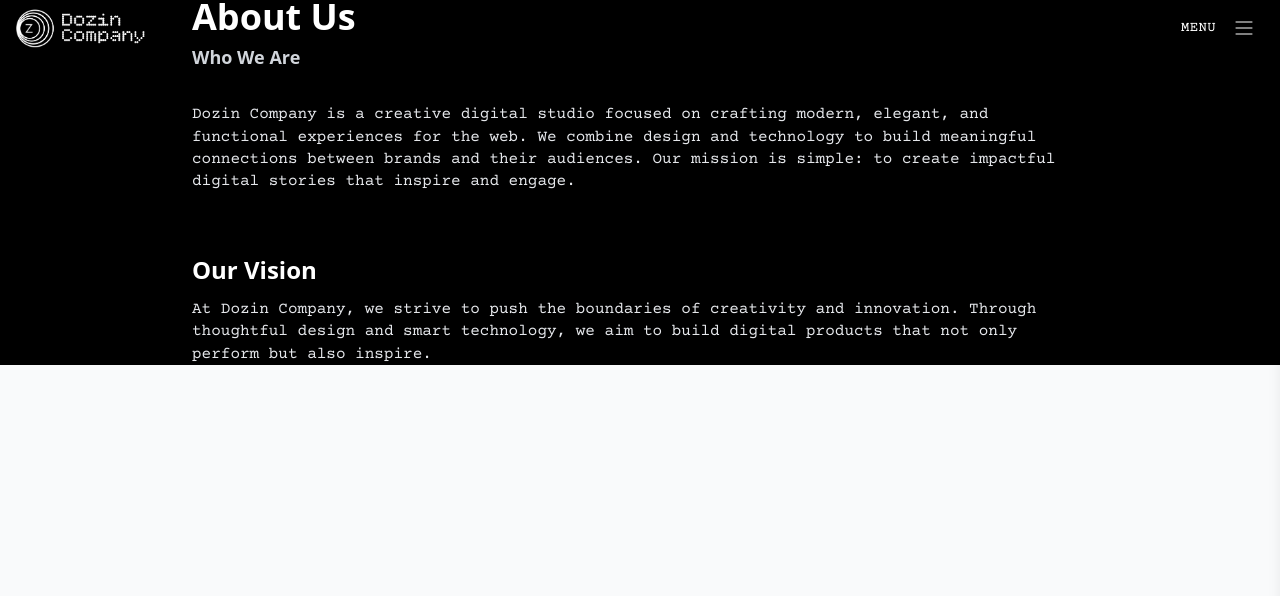
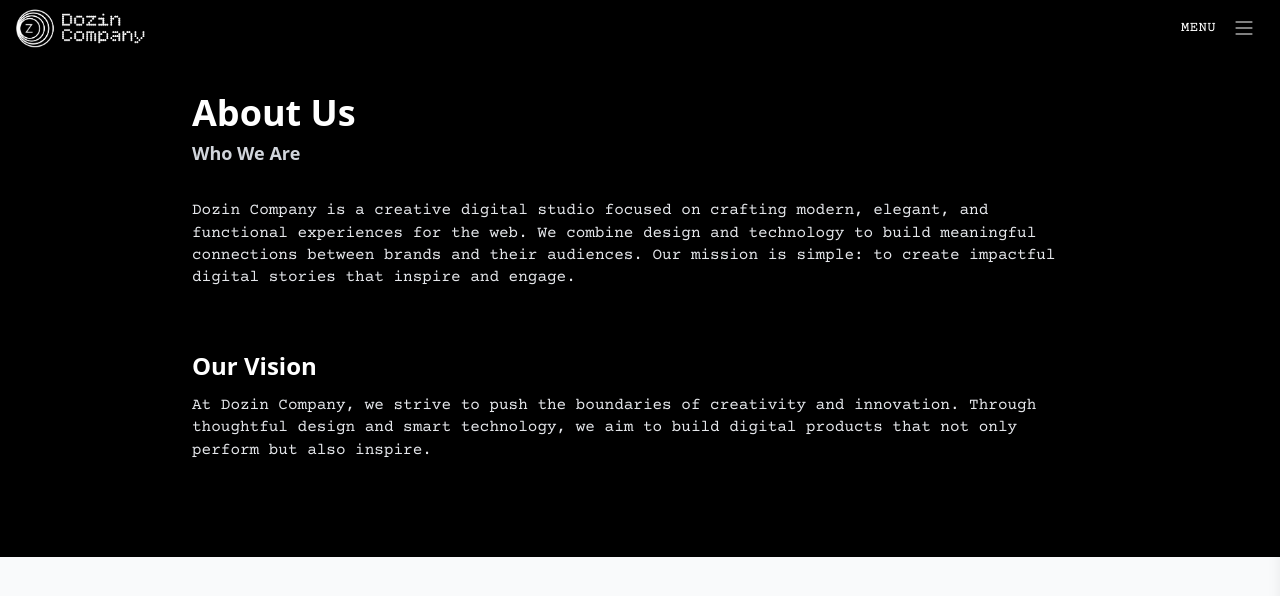
Before and after one commit to dzc11/d, a Jekyll site: the page built from about-us.html, in a window 1280 px wide and 900 px high. Shown: the top 596 px of the window. Built offline with Jekyll 4.4.1, drawn with Linux system fonts in a browser that asks for light colours; nearby versions of some CDN libraries; some web fonts are replaced.

Commit message:
Adjust padding in About Us section
Increased padding on the About Us section for better spacing.

```diff
--- a/about-us.html
+++ b/about-us.html
@@ -3,7 +3,7 @@
 title: About Us
 ---
 
-<section class="bg-black text-white flex justify-center py-0 px-6">
+<section class="bg-black text-white flex justify-center py-24 px-6">
   <div class="max-w-4xl text-left">
     <h1 class="text-4xl font-bold leading-[0.95] mb-8 text-white">
       <span>About Us</span><br/>
```
